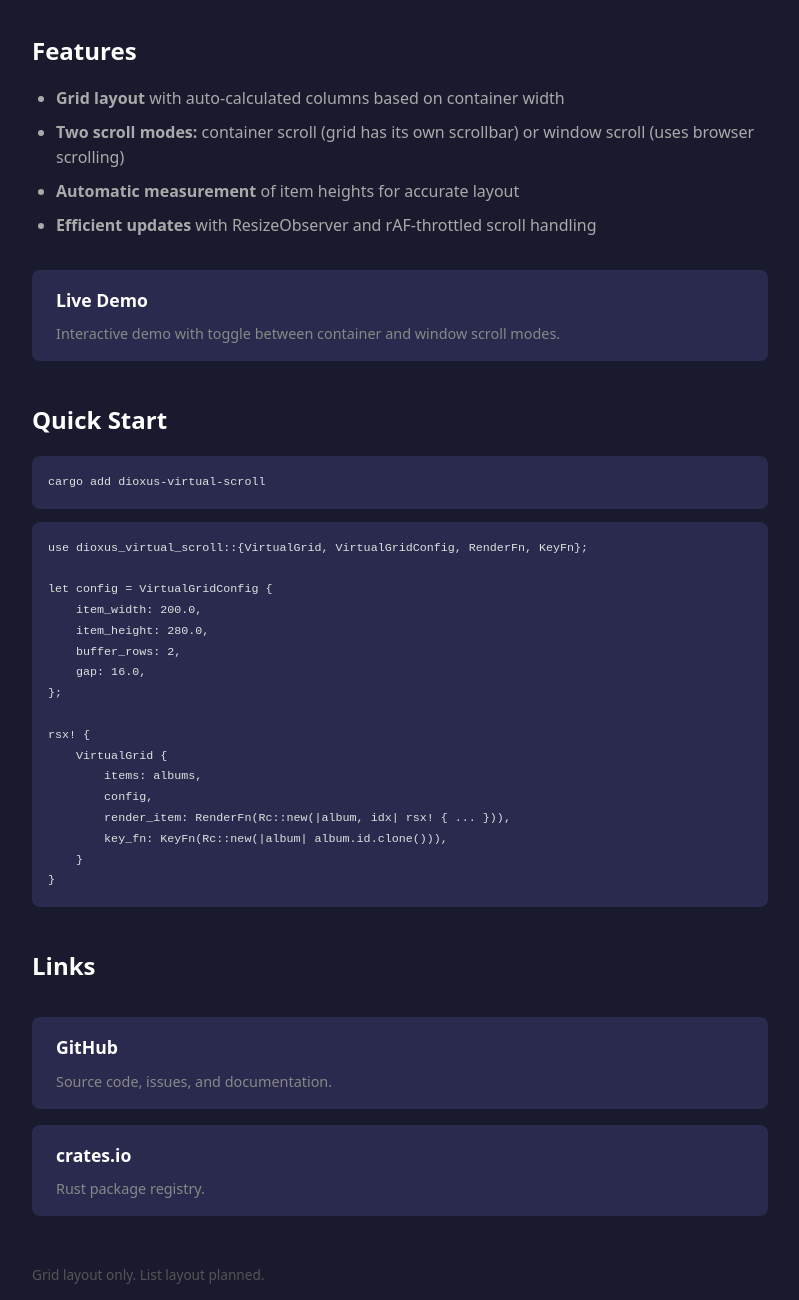
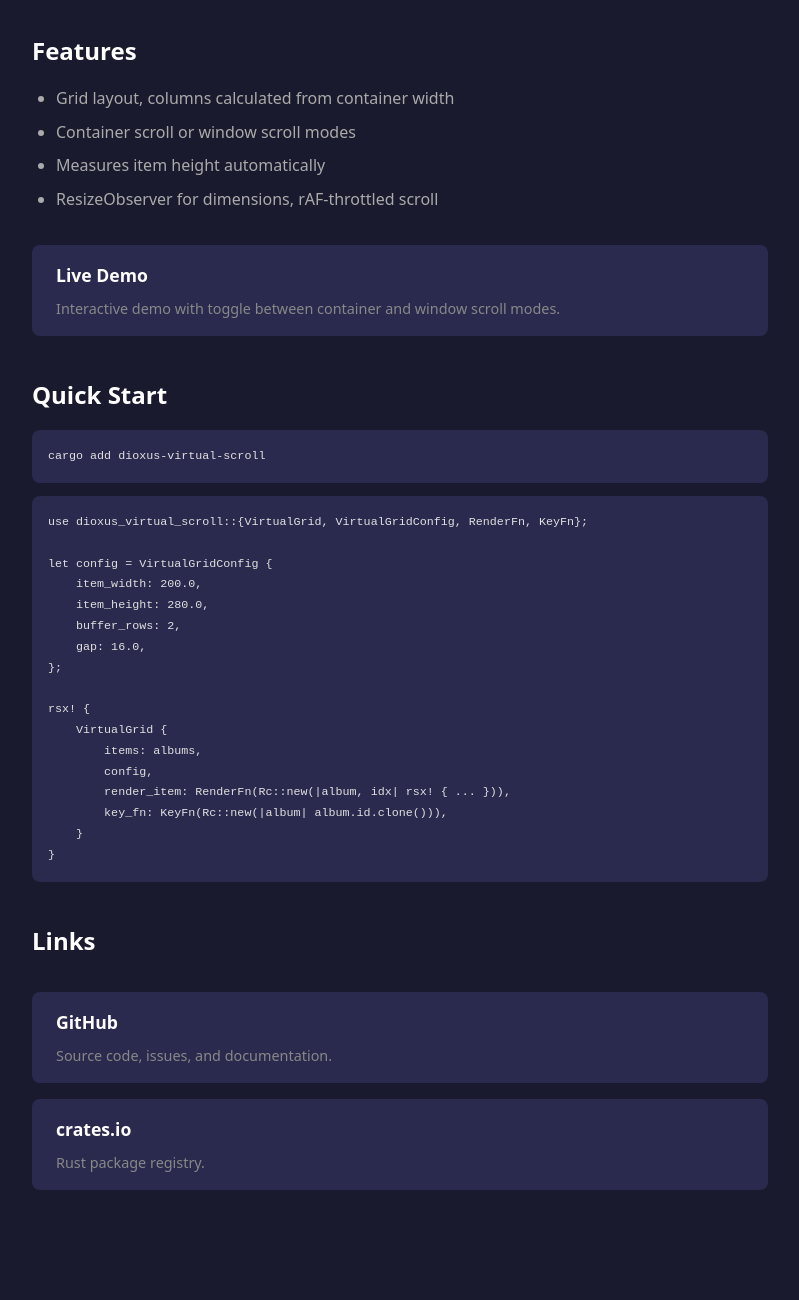
Before and after one commit to hideselfview/dioxus-virtual-scroll, a plain HTML site: page docs/index.html in a window 1280 px wide. Shown: the part 180-1480 px from the top of the page, without its empty margins (240-1039 px from the left). After the commit the page ends 1402 px from the top, so only its background shows below. Drawn offline with Linux system fonts and the light colour scheme.

Commit message:
Pin dioxus-cli to 0.7.2, simplify docs

```diff
--- a/docs/index.html
+++ b/docs/index.html
@@ -61,10 +61,10 @@
 
   <h2>Features</h2>
   <ul>
-    <li><strong>Grid layout</strong> with auto-calculated columns based on container width</li>
-    <li><strong>Two scroll modes:</strong> container scroll (grid has its own scrollbar) or window scroll (uses browser scrolling)</li>
-    <li><strong>Automatic measurement</strong> of item heights for accurate layout</li>
-    <li><strong>Efficient updates</strong> with ResizeObserver and rAF-throttled scroll handling</li>
+    <li>Grid layout, columns calculated from container width</li>
+    <li>Container scroll or window scroll modes</li>
+    <li>Measures item height automatically</li>
+    <li>ResizeObserver for dimensions, rAF-throttled scroll</li>
   </ul>
 
   <div class="links">
@@ -106,9 +106,5 @@ rsx! {
       <p>Rust package registry.</p>
     </a>
   </div>
-
-  <p style="margin-top: 3rem; font-size: 0.85rem; color: #555;">
-    Grid layout only. List layout planned.
-  </p>
 </body>
 </html>
```
Also changed, not shown: .github/workflows/ci.yml.
